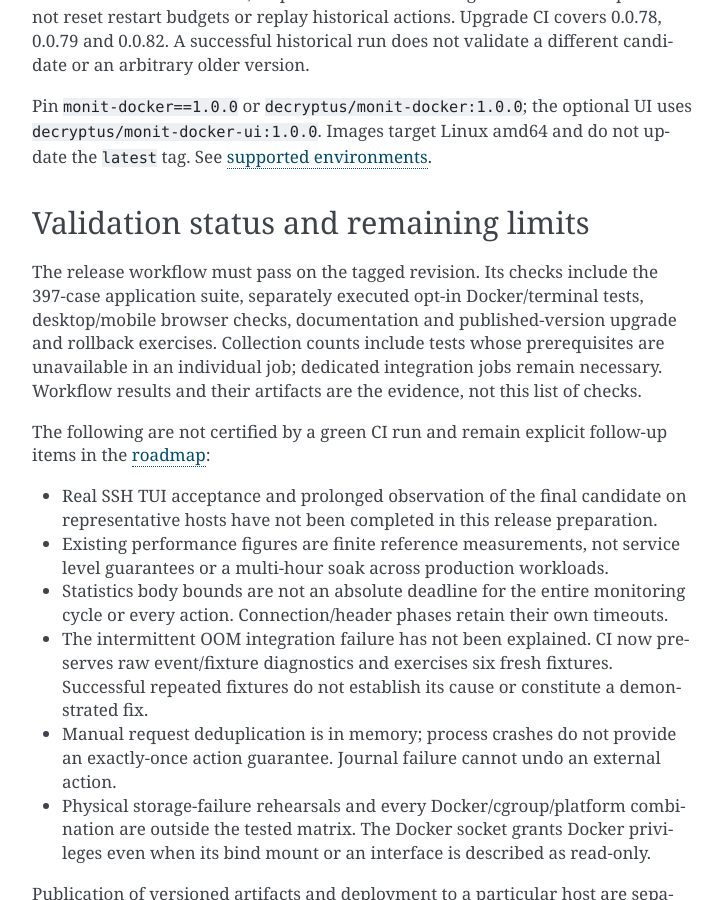
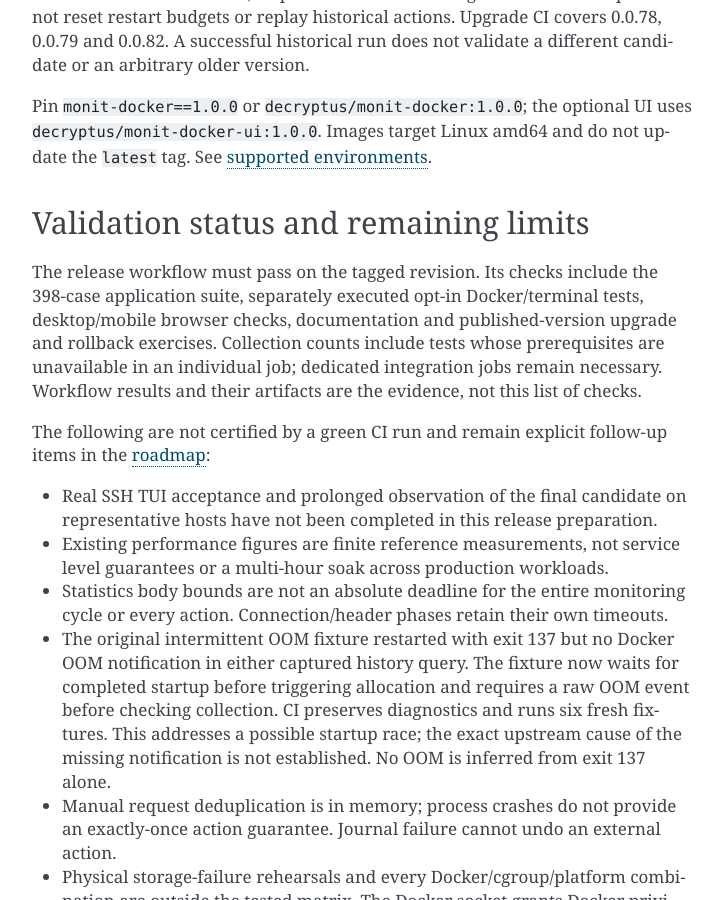
Before and after one commit to decryptus/monit-docker, a Sphinx documentation site: the page built from docs/release-1.0.0.md, in a window 1280 px wide and 900 px high, scrolled down 861 px. Shown: the whole window, without its empty margins (388-1110 px from the left). Built offline with Sphinx 7.4.7, drawn with Linux system fonts in a browser that asks for light colours.

Commit message:
test: trigger OOM only after runtime startup and verify daemon evidence

```diff
--- a/docs/release-1.0.0.md
+++ b/docs/release-1.0.0.md
@@ -41,7 +41,7 @@ Pin `monit-docker==1.0.0` or `decryptus/monit-docker:1.0.0`; the optional UI use
 ## Validation status and remaining limits
 
 The release workflow must pass on the tagged revision. Its checks include the
-397-case application suite, separately executed opt-in Docker/terminal tests,
+398-case application suite, separately executed opt-in Docker/terminal tests,
 desktop/mobile browser checks, documentation and published-version upgrade and
 rollback exercises. Collection counts include tests whose prerequisites are
 unavailable in an individual job; dedicated integration jobs remain necessary.
@@ -56,9 +56,12 @@ items in the [roadmap](roadmap.md):
   level guarantees or a multi-hour soak across production workloads.
 - Statistics body bounds are not an absolute deadline for the entire monitoring
   cycle or every action. Connection/header phases retain their own timeouts.
-- The intermittent OOM integration failure has not been explained. CI now
-  preserves raw event/fixture diagnostics and exercises six fresh fixtures. Successful
-  repeated fixtures do not establish its cause or constitute a demonstrated fix.
+- The original intermittent OOM fixture restarted with exit 137 but no Docker
+  OOM notification in either captured history query. The fixture now waits for
+  completed startup before triggering allocation and requires a raw OOM event
+  before checking collection. CI preserves diagnostics and runs six fresh fixtures.
+  This addresses a possible startup race; the exact upstream cause of the missing
+  notification is not established. No OOM is inferred from exit 137 alone.
 - Manual request deduplication is in memory; process crashes do not provide an
   exactly-once action guarantee. Journal failure cannot undo an external action.
 - Physical storage-failure rehearsals and every Docker/cgroup/platform combination
```
Also changed, not shown: docs/runtime-checks.md (+3 -0 lines), 3 other files.
